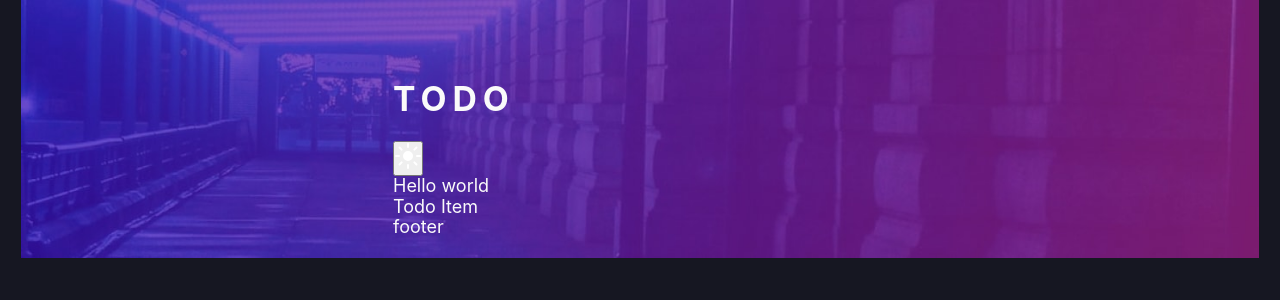
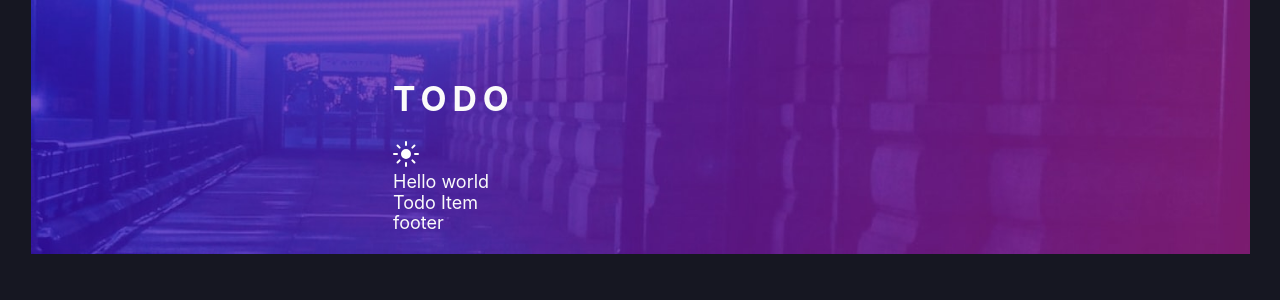
Before and after one commit to ClaytonDewey/dnd-todo-app, a React (Vite) app: page / in a window 1280 px wide. Shown: the top 300 px of the page. Built offline with nearby package versions, Linux system fonts and the light colour scheme.

Commit message:
Setup styles for theme toggle button

```diff
--- /dev/null
+++ b/src/sass/components/_themetoggler.scss
@@ -0,0 +1,11 @@
+.theme {
+  &__container {
+    display: flex;
+
+    button {
+      cursor: pointer;
+      background: transparent;
+      border: none;
+    }
+  }
+}
--- a/src/sass/main.scss
+++ b/src/sass/main.scss
@@ -6,6 +6,7 @@
 @import 'base/utilities';
 
 @import 'components/button';
+@import 'components/themetoggler';
 @import 'components/todo';
 
 @import 'layout/container';
```
